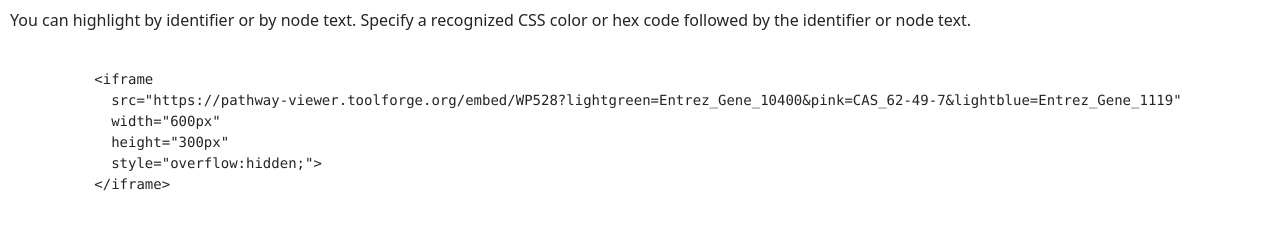
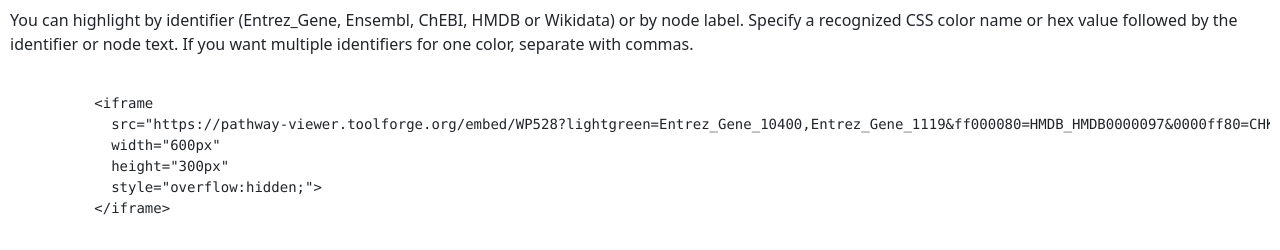
Before and after one commit to wikipathways/tool_pathway_viewer, a Django app: page /embed/ in a window 1280 px wide. Shown: the part 736-986 px from the top of the page. Run offline with Django 3.2, Linux system fonts and the light colour scheme.

Commit message:
update help page

```diff
--- a/src/embed/templates/help.html
+++ b/src/embed/templates/help.html
@@ -24,11 +24,11 @@
       </iframe>
 
       <h2>Highlight Nodes</h2>
-      <p>You can highlight by identifier or by node text. Specify a recognized CSS color or hex code followed by the identifier or node text.</p>
+      <p>You can highlight by identifier (Entrez_Gene, Ensembl, ChEBI, HMDB or Wikidata) or by node label. Specify a recognized CSS color name or hex value followed by the identifier or node text. If you want multiple identifiers for one color, separate with commas.</p>
       <pre>
         <code>
           &lt;iframe
-            src="https://pathway-viewer.toolforge.org/embed/WP528?lightgreen=Entrez_Gene_10400&amp;pink=CAS_62-49-7&amp;lightblue=Entrez_Gene_1119"
+            src="https://pathway-viewer.toolforge.org/embed/WP528?lightgreen=Entrez_Gene_10400,Entrez_Gene_1119&amp;ff000080=HMDB_HMDB0000097&amp;0000ff80=CHKA"
             width="600px"
             height="300px"
             style="overflow:hidden;"&gt;
@@ -36,14 +36,14 @@
         </code>
       </pre>
       <iframe
-          src="https://pathway-viewer.toolforge.org/embed/WP528?lightgreen=Entrez_Gene_10400&pink=CAS_62-49-7&lightblue=Entrez_Gene_1119"
+          src="https://pathway-viewer.toolforge.org/embed/WP528?lightgreen=Entrez_Gene_10400,Entrez_Gene_1119&ff000080=HMDB_HMDB0000097&0000ff80=CHKA"
           width="600px"
           height="300px"
           style="overflow:hidden;">
       </iframe>
 
       <h2>Mapped Identifiers</h2>
-      <p>Pathway WP528 uses Entrez Gene (NCBIGene) for identifiers, but you can highlight using Ensembl identifiers if you prefer:</p>
+    <p>We map all identifiers to the those in the list above, so you can feel free to use whichever ones you prefer. For example the authors of pathway WP528 specified Entrez Gene (NCBIGene) identifiers, but you can highlight with Ensembl:</p>
       <pre>
         <code>
           &lt;iframe
```
